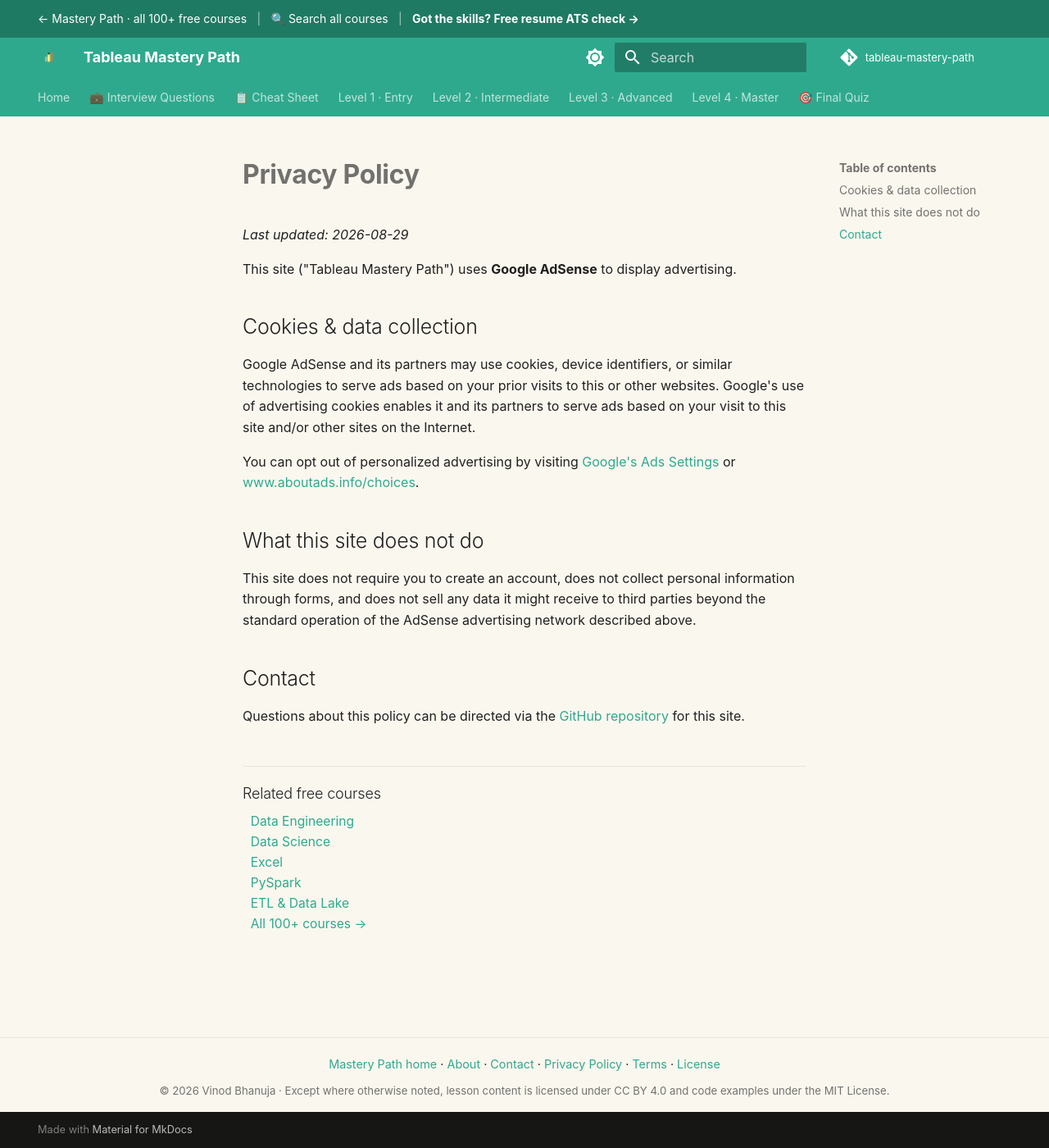
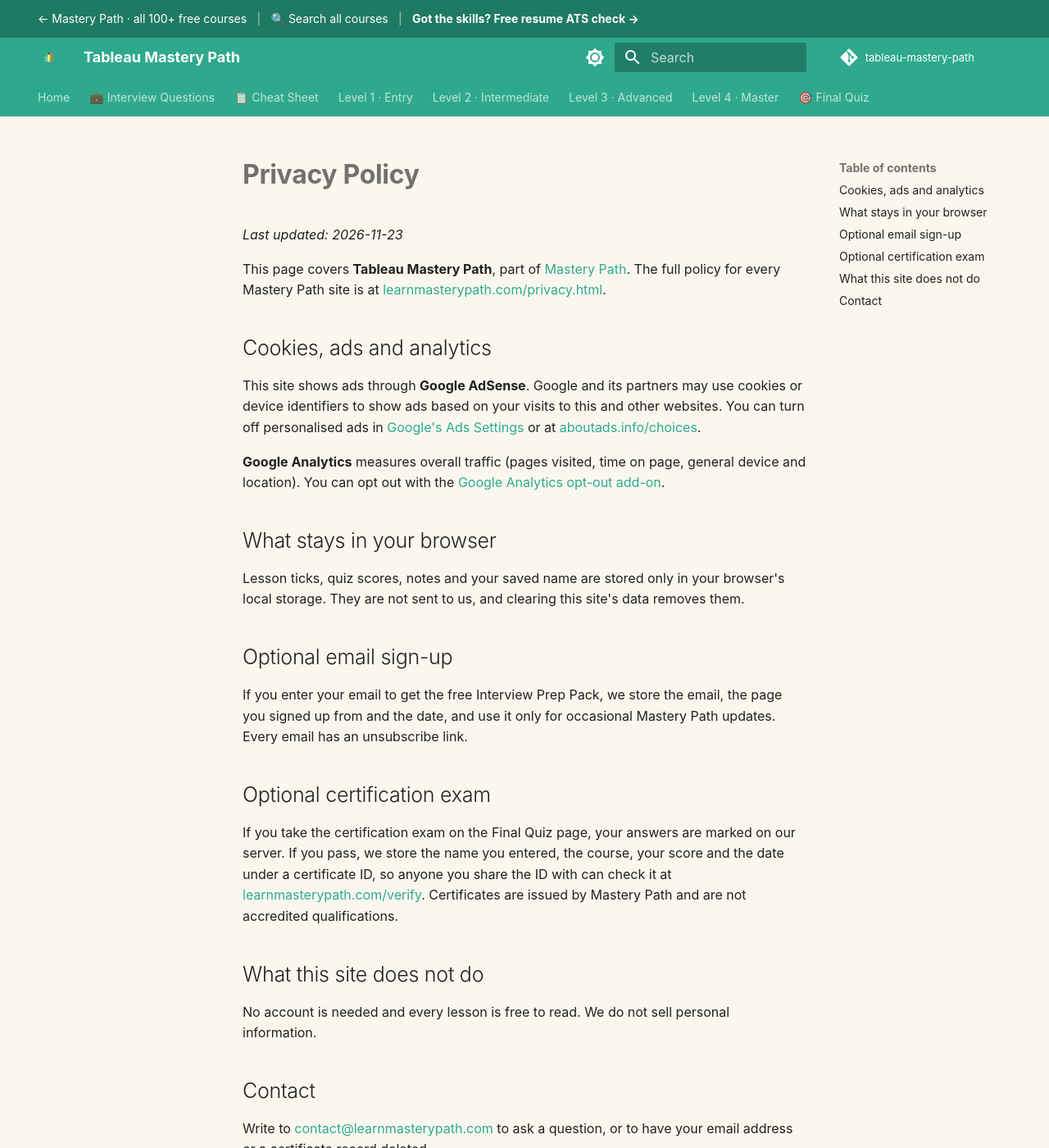
Before and after one commit to SIGILIPELLI/tableau-mastery-path, an MkDocs documentation site: the page built from docs/privacy.md, in a window 1280 px wide and 1400 px high. Shown: the whole window at 82% size. Built offline with MkDocs 1.6.1 and Material for MkDocs 9.7.7, drawn with Linux system fonts in a browser that asks for light colours; comment, search, counter and statistics services are not loaded.

Commit message:
Update privacy page: progress stays in the browser, optional email sign-up and certification exam, link to the full policy
Co-Authored-By: Claude Opus 5.5 <noreply@anthropic.com>

```diff
--- a/docs/privacy.md
+++ b/docs/privacy.md
@@ -1,30 +1,35 @@
+---
+description: "Privacy policy for the free Tableau Mastery Path: cookies for ads and analytics, what stays in your browser, and the optional email sign-up and certification exam."
+---
+
 # Privacy Policy
 
-_Last updated: 2026-08-29_
+_Last updated: 2026-11-23_
 
-This site ("Tableau Mastery Path") uses **Google AdSense** to display
-advertising.
+This page covers **Tableau Mastery Path**, part of [Mastery Path](https://learnmasterypath.com/). The full policy for every Mastery Path site is at [learnmasterypath.com/privacy.html](https://learnmasterypath.com/privacy.html).
 
-## Cookies & data collection
+## Cookies, ads and analytics
 
-Google AdSense and its partners may use cookies, device identifiers, or similar
-technologies to serve ads based on your prior visits to this or other websites.
-Google's use of advertising cookies enables it and its partners to serve ads
-based on your visit to this site and/or other sites on the Internet.
+This site shows ads through **Google AdSense**. Google and its partners may use cookies or device identifiers to show ads based on your visits to this and other websites. You can turn off personalised ads in [Google's Ads Settings](https://adssettings.google.com/) or at [aboutads.info/choices](https://www.aboutads.info/choices/).
 
-You can opt out of personalized advertising by visiting
-[Google's Ads Settings](https://adssettings.google.com/) or
-[www.aboutads.info/choices](https://www.aboutads.info/choices/).
+**Google Analytics** measures overall traffic (pages visited, time on page, general device and location). You can opt out with the [Google Analytics opt-out add-on](https://tools.google.com/dlpage/gaoptout).
+
+## What stays in your browser
+
+Lesson ticks, quiz scores, notes and your saved name are stored only in your browser's local storage. They are not sent to us, and clearing this site's data removes them.
+
+## Optional email sign-up
+
+If you enter your email to get the free Interview Prep Pack, we store the email, the page you signed up from and the date, and use it only for occasional Mastery Path updates. Every email has an unsubscribe link.
+
+## Optional certification exam
+
+If you take the certification exam on the Final Quiz page, your answers are marked on our server. If you pass, we store the name you entered, the course, your score and the date under a certificate ID, so anyone you share the ID with can check it at [learnmasterypath.com/verify](https://learnmasterypath.com/verify/). Certificates are issued by Mastery Path and are not accredited qualifications.
 
 ## What this site does not do
 
-This site does not require you to create an account, does not collect personal
-information through forms, and does not sell any data it might receive to third
-parties beyond the standard operation of the AdSense advertising network
-described above.
+No account is needed and every lesson is free to read. We do not sell personal information.
 
 ## Contact
 
-Questions about this policy can be directed via the
-[GitHub repository](https://github.com/SIGILIPELLI/tableau-mastery-path) for
-this site.
+Write to [contact@learnmasterypath.com](mailto:contact@learnmasterypath.com) to ask a question, or to have your email address or a certificate record deleted.
```
